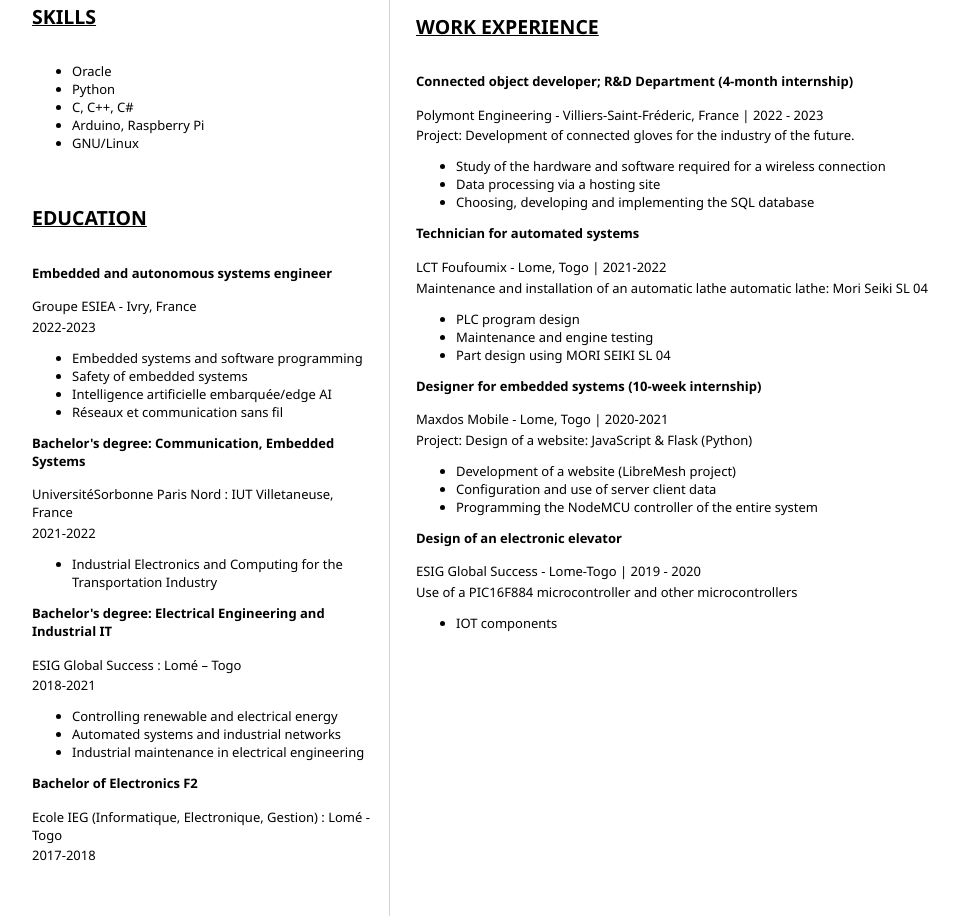
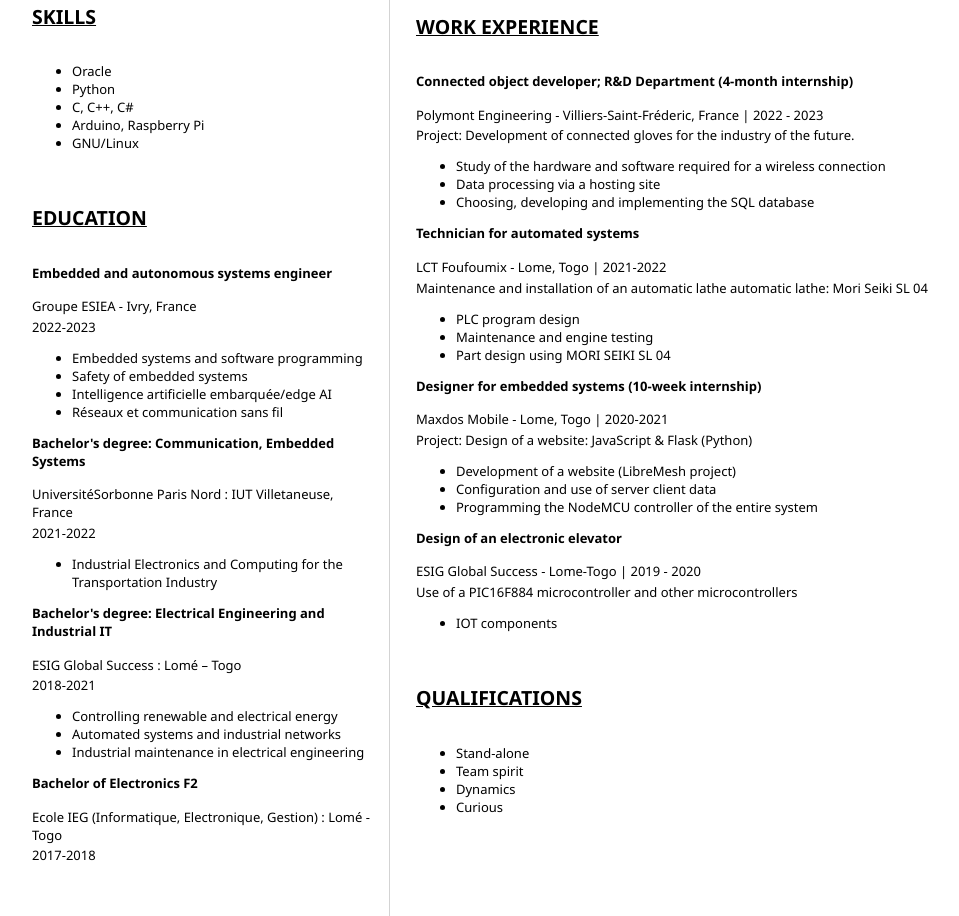
Before and after one commit to Landreau/resume, a plain HTML site: page index.html in a window 1280 px wide. Shown: the part 404-1320 px from the top of the page, without its empty margins (154-1113 px from the left). Drawn offline with Linux system fonts and the light colour scheme.

Commit message:
adding qualities section

```diff
--- a/index.html
+++ b/index.html
@@ -153,6 +153,15 @@
                     <li>IOT components</li>
                 </ul>
             </section>
+            <section>
+                <h2>QUALIFICATIONS</h2>
+                <ul>
+                    <li>Stand-alone</li>
+                    <li>Team spirit</li>
+                    <li>Dynamics</li>
+                    <li>Curious</li>
+                </ul>
+            </section>
         </article>
     </main>
 </body>
```
